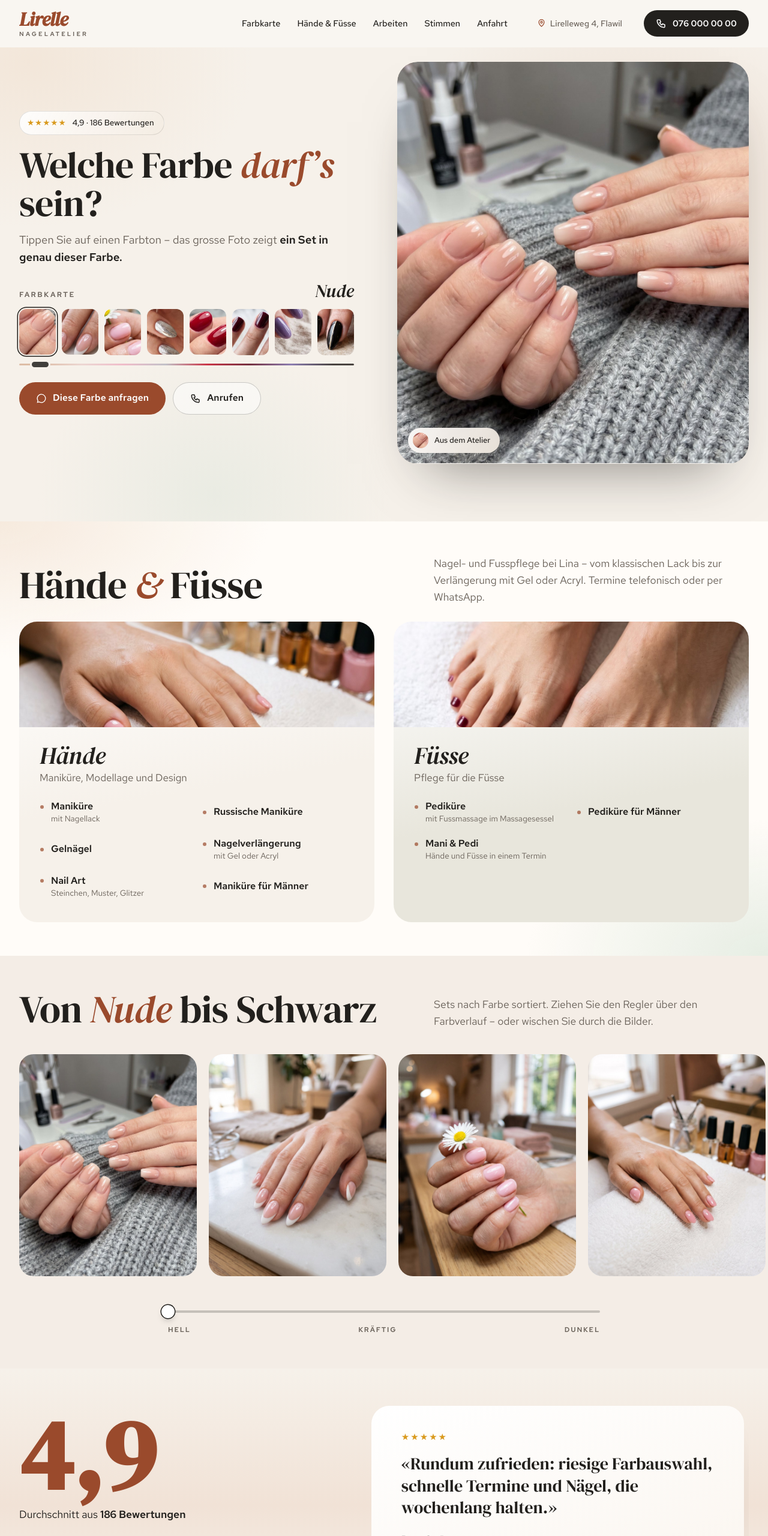
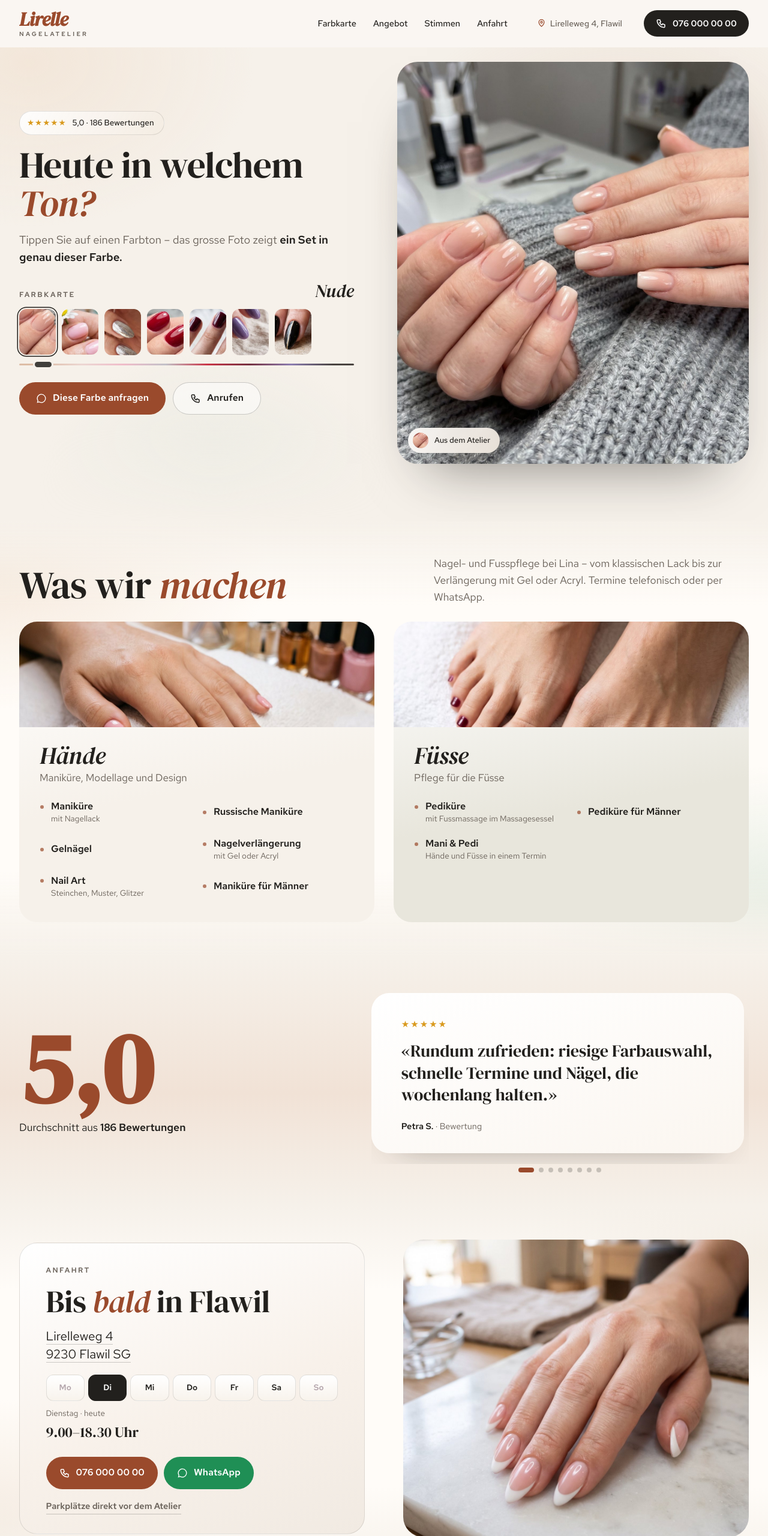
Before and after one commit to julia-mirku/lirelle-nagelatelier, a plain HTML site: page index.html in a window 1280 px wide. Shown: the top 2560 px of the page at 60% size. Drawn offline with Linux system fonts and the light colour scheme.

Commit message:
Add files via upload

```diff
--- a/index.html
+++ b/index.html
@@ -48,7 +48,7 @@ h1 em,h2 em{font-style:italic;font-weight:400;color:var(--acc)}
 .btn:active{transform:scale(.97)}
 
 /* header */
-.top{position:sticky;top:0;z-index:50;background:rgba(250,246,242,.88);backdrop-filter:blur(16px);-webkit-backdrop-filter:blur(16px);border-bottom:1px solid transparent;transition:border-color .3s}
+.top{position:sticky;top:0;z-index:500;background:rgba(250,246,242,.97);backdrop-filter:blur(16px);-webkit-backdrop-filter:blur(16px);border-bottom:1px solid transparent;transition:border-color .3s}
 .top.scrolled{border-color:var(--line)}
 .top .wrap{display:flex;align-items:center;gap:26px;height:78px}
 .logo{display:flex;flex-direction:column;line-height:1}
@@ -84,7 +84,7 @@ h1 em,h2 em{font-style:italic;font-weight:400;color:var(--acc)}
 .cta{display:flex;flex-wrap:wrap;gap:12px;margin-top:28px}
 .stage{position:relative;aspect-ratio:auto;height:clamp(420px,calc(100vh - 130px),800px);height:clamp(420px,calc(100dvh - 130px),800px);border-radius:34px;overflow:hidden;background:#e9e0d8;box-shadow:0 50px 90px -50px rgba(34,32,29,.55);opacity:0;cursor:zoom-in;transition:box-shadow .3s}
 .stage>img{position:absolute;inset:0;width:100%;height:100%;object-fit:cover;object-position:50% 45%;z-index:0;transition:opacity .6s ease}
-.stage>img.top{z-index:1}
+.stage>img.is-front{z-index:1}
 .stage>img.off{opacity:0}
 @media (hover:hover){.ready .stage:hover{box-shadow:0 0 0 6px rgba(255,255,255,.85),0 50px 90px -50px rgba(34,32,29,.6)}}
 .stage-cap{position:absolute;z-index:2;left:18px;bottom:18px;display:flex;align-items:center;gap:10px;padding:8px 16px 8px 8px;border-radius:999px;background:rgba(255,253,251,.92);backdrop-filter:blur(8px);-webkit-backdrop-filter:blur(8px);font-size:13px;font-weight:500;pointer-events:none}
@@ -323,6 +323,19 @@ footer .soc{margin-left:auto;display:flex;gap:22px}
   .v-photo{min-height:calc(100dvh - 60px)}
 }
 @media (prefers-reduced-motion:reduce){*{transition-duration:.01s!important;animation:none!important}}
+
+/* V6 24.11: soft seams, side arrows */
+:root{--edge:linear-gradient(180deg,var(--bg) 0,rgba(246,241,234,0) 140px,rgba(246,241,234,0) calc(100% - 140px),var(--bg) 100%)}
+.hero::before{-webkit-mask-image:linear-gradient(180deg,#000 calc(100% - 160px),transparent);mask-image:linear-gradient(180deg,#000 calc(100% - 160px),transparent)}
+.svc{background:var(--edge),radial-gradient(50% 45% at 0% 12%,rgba(240,222,204,.6),transparent 70%),radial-gradient(45% 45% at 100% 88%,rgba(214,228,214,.6),transparent 70%),var(--paper)}
+.visit{background:var(--edge),radial-gradient(45% 50% at 100% 12%,rgba(232,222,206,.55),transparent 70%),radial-gradient(40% 50% at 0% 88%,rgba(238,224,210,.6),transparent 70%),var(--paper)}
+footer{background:var(--bg);border-top:0}
+.car{position:relative;padding:0 64px}
+.car-side{position:absolute;top:calc(50% - 26px);margin-top:-9px;z-index:3}
+.car-side.l{left:0}.car-side.r{right:0}
+@media (max-width:900px),(hover:none){.car{padding:0}.car-side{display:none}}
+@media (max-width:900px){.hero{padding-bottom:28px}.svc.sec{padding:44px 0 40px}}
+@media (max-width:900px){:root{--edge:linear-gradient(180deg,var(--bg) 0,rgba(246,241,234,0) 90px,rgba(246,241,234,0) calc(100% - 90px),var(--bg) 100%)}}
 </style>
 </head>
 <body>
@@ -332,8 +345,7 @@ footer .soc{margin-left:auto;display:flex;gap:22px}
     <a class="logo" href="#farbe" aria-label="Lirelle Nagelatelier"><b>Lirelle</b><span>Nagelatelier</span></a>
     <nav class="nav" aria-label="Seiten">
       <a href="#farbe">Farbkarte</a>
-      <a href="#leistungen">Hände &amp; Füsse</a>
-      <a href="#arbeiten">Arbeiten</a>
+      <a href="#leistungen">Angebot</a>
       <a href="#stimmen">Stimmen</a>
       <a href="#besuch">Anfahrt</a>
     </nav>
@@ -347,8 +359,8 @@ footer .soc{margin-left:auto;display:flex;gap:22px}
 <section class="hero gate" id="farbe">
   <div class="wrap">
     <div class="hero-text">
-      <a class="stars" href="#stimmen"><i>★★★★★</i>4,9 · 186 Bewertungen</a>
-      <h1><span class="w">Welche</span> <span class="w">Farbe</span> <span class="w"><em>darf’s</em></span> <span class="w">sein?</span></h1>
+      <a class="stars" href="#stimmen"><i>★★★★★</i>5,0 · 186 Bewertungen</a>
+      <h1><span class="w">Heute</span> <span class="w">in</span> <span class="w">welchem</span> <span class="w"><em>Ton?</em></span></h1>
       <p class="lead">Tippen Sie auf einen Farbton – das grosse Foto zeigt <b>ein Set in genau dieser Farbe.</b></p>
       <div class="chart">
         <div class="chart-h"><span class="kicker">Farbkarte</span><strong id="pickName">Nude</strong></div>
@@ -371,7 +383,7 @@ footer .soc{margin-left:auto;display:flex;gap:22px}
 <section class="sec svc gate" id="leistungen">
   <div class="wrap">
     <div class="head rv">
-      <h2>Hände <em>&amp;</em> Füsse</h2>
+      <h2>Was wir <em>machen</em></h2>
       <p>Nagel- und Fusspflege bei Lina – vom klassischen Lack bis zur Verlängerung mit Gel oder Acryl. Termine telefonisch oder per WhatsApp.</p>
     </div>
     <div class="svc-grid">
@@ -406,25 +418,17 @@ footer .soc{margin-left:auto;display:flex;gap:22px}
   </div>
 </section>
 
-<section class="sec gate" id="arbeiten">
-  <div class="wrap head rv">
-    <h2>Von <em>Nude</em> bis Schwarz</h2>
-    <p>Sets nach Farbe sortiert. Ziehen Sie den Regler über den Farbverlauf – oder wischen Sie durch die Bilder.</p>
-  </div>
-  <div class="ribbon rv" id="ribbon"></div>
-  <div class="track rv" id="track" role="slider" tabindex="0" aria-label="Farbverlauf" aria-valuemin="0" aria-valuemax="100" aria-valuenow="0"><span class="thumb" id="thumb"></span></div>
-  <div class="track-l rv"><span>hell</span><span>kräftig</span><span>dunkel</span></div>
-</section>
-
 <section class="sec voices gate" id="stimmen">
   <div class="wrap v-grid">
     <div class="rv">
-      <a class="score" href="#stimmen" aria-label="4,9 von 5 Sternen">4,9</a>
+      <a class="score" href="#stimmen" aria-label="5,0 von 5 Sternen">5,0</a>
       <p class="score-sub">Durchschnitt aus <b>186 Bewertungen</b></p>
-      <div class="car-nav"><button type="button" class="car-btn" id="carPrev" aria-label="Vorherige Bewertung"><svg viewBox="0 0 24 24" fill="none" stroke="currentColor" stroke-width="2"><path d="M15 5l-7 7 7 7"/></svg></button><button type="button" class="car-btn" id="carNext" aria-label="Nächste Bewertung"><svg viewBox="0 0 24 24" fill="none" stroke="currentColor" stroke-width="2"><path d="M9 5l7 7-7 7"/></svg></button></div>
+
     </div>
     <div class="car rv" id="car">
+      <button type="button" class="car-btn car-side l" id="carPrev" aria-label="Vorherige Bewertung"><svg viewBox="0 0 24 24" fill="none" stroke="currentColor" stroke-width="2"><path d="M15 5l-7 7 7 7"/></svg></button>
       <div class="car-track" id="carTrack"></div>
+      <button type="button" class="car-btn car-side r" id="carNext" aria-label="Nächste Bewertung"><svg viewBox="0 0 24 24" fill="none" stroke="currentColor" stroke-width="2"><path d="M9 5l7 7-7 7"/></svg></button>
       <div class="car-dots" id="carDots"></div>
     </div>
   </div>
@@ -434,7 +438,7 @@ footer .soc{margin-left:auto;display:flex;gap:22px}
   <div class="wrap v2">
     <div class="label rv">
       <p class="kicker">Anfahrt</p>
-      <h2>Ihre <em>Farbe</em> wartet in Flawil</h2>
+      <h2>Bis <em>bald</em> in Flawil</h2>
       <p class="addr"><a href="#besuch">Lirelleweg 4<br>9230 Flawil SG</a></p>
       <div class="days" id="days" role="tablist" aria-label="Öffnungszeiten"></div>
       <div class="hours" id="hours"></div>
@@ -467,7 +471,6 @@ const wait=ms=>new Promise(r=>setTimeout(r,ms));
 /* Farbkarte */
 const COLORS=[
  {k:'nude',n:'Nude',img:'nude',hex:'#D9B49A'},
- {k:'french',n:'French',img:'french',hex:'#EBD3CF'},
  {k:'rose',n:'Rosé',img:'rose',hex:'#EFB3C4'},
  {k:'silber',n:'Silber',img:'silber',hex:'#B9B9C2'},
  {k:'kirsch',n:'Kirschrot',img:'kirsch',hex:'#C2142B'},
@@ -484,7 +487,7 @@ COLORS.forEach(c=>{
   b.addEventListener('click',()=>choose(c.k));sws.appendChild(b);
 });
 const sA=$('#sA'),sB=$('#sB');let sTop=sA,fading=false,want=null;
-sA.classList.add('top');
+sA.classList.add('is-front');
 function setStage(c){
   if(fading){want=c;return}
   if(sTop.dataset.src===c.img)return;
@@ -492,7 +495,7 @@ function setStage(c){
   const show=()=>{
     if(cur!==c){fading=false;return}
     fading=true;
-    nxt.classList.add('off','top');old.classList.remove('top');
+    nxt.classList.add('off','is-front');old.classList.remove('is-front');
     void nxt.offsetWidth;nxt.classList.remove('off');
     setTimeout(()=>{old.classList.add('off');sTop=nxt;fading=false;if(want&&want!==c){const w=want;want=null;setStage(w)}else want=null},650);
   };
@@ -523,26 +526,6 @@ document.addEventListener('keydown',e=>{if(e.key==='Escape')closeLB()});
 const keyOpen=(el,fn)=>{el.addEventListener('click',fn);el.addEventListener('keydown',e=>{if(e.key==='Enter'||e.key===' '){e.preventDefault();fn()}})};
 keyOpen($('#stage'),()=>openLB('img/c/'+cur.img+'.jpg'));
 keyOpen($('#vphoto'),()=>openLB('img/c/french.jpg'));
-
-/* gallery ribbon, sorted light to dark */
-const SHOTS=[['nude','#D9B49A'],['french','#EBD3CF'],['rose','#EFB3C4'],['studio','#F2C7CF'],['silber','#B9B9C2'],['kirsch','#C2142B'],['pedi','#6E0F1C'],['bordeaux','#5E0F22'],['violett','#7A6AA8'],['schwarz','#2A2522']];
-const rib=$('#ribbon');
-SHOTS.forEach(([f,t])=>{const d=document.createElement('button');d.type='button';d.className='shot';d.dataset.t=t;d.style.setProperty('--i',SHOTS.findIndex(x=>x[0]===f)%6);d.setAttribute('aria-label','Foto gross ansehen');d.innerHTML='<img src="img/c/'+f+'.jpg" alt="Nageldesign – Symbolbild" loading="lazy" draggable="false">';d.addEventListener('click',()=>{if(rib.dataset.moved==='1')return;openLB('img/c/'+f+'.jpg')});rib.appendChild(d)});
-let dx=0,sl=0,down=false;
-rib.addEventListener('pointerdown',e=>{if(e.pointerType!=='mouse')return;down=true;dx=e.clientX;sl=rib.scrollLeft;rib.dataset.moved='0'});
-window.addEventListener('pointermove',e=>{if(!down)return;const d=e.clientX-dx;if(Math.abs(d)>5){rib.dataset.moved='1';rib.classList.add('drag')}rib.scrollLeft=sl-d});
-window.addEventListener('pointerup',()=>{if(!down)return;down=false;rib.classList.remove('drag');setTimeout(()=>rib.dataset.moved='0',50)});
-const track=$('#track'),thumb=$('#thumb'),arb=$('#arbeiten');
-function syncThumb(){const m=rib.scrollWidth-rib.clientWidth;const p=m>0?rib.scrollLeft/m:0;thumb.style.left=(p*100)+'%';track.setAttribute('aria-valuenow',Math.round(p*100))}
-function tint(){const r=rib.getBoundingClientRect();const cx=r.left+r.width/2;let best=null,bd=1e9;rib.querySelectorAll('.shot').forEach(s=>{const b=s.getBoundingClientRect();const d=Math.abs(b.left+b.width/2-cx);if(d<bd){bd=d;best=s}});if(best)arb.style.setProperty('--tint',best.dataset.t)}
-let rafT=0;rib.addEventListener('scroll',()=>{if(rafT)return;rafT=requestAnimationFrame(()=>{rafT=0;syncThumb();tint()})},{passive:true});
-let tdrag=false;
-function trackTo(x,smooth){const r=track.getBoundingClientRect();const p=Math.min(1,Math.max(0,(x-r.left)/r.width));rib.scrollTo({left:p*(rib.scrollWidth-rib.clientWidth),behavior:smooth?'smooth':'auto'})}
-track.addEventListener('pointerdown',e=>{tdrag=true;track.setPointerCapture(e.pointerId);trackTo(e.clientX,true)});
-track.addEventListener('pointermove',e=>{if(tdrag)trackTo(e.clientX,false)});
-track.addEventListener('pointerup',()=>tdrag=false);track.addEventListener('pointercancel',()=>tdrag=false);
-track.addEventListener('keydown',e=>{if(e.key==='ArrowRight')rib.scrollBy({left:340,behavior:'smooth'});if(e.key==='ArrowLeft')rib.scrollBy({left:-340,behavior:'smooth'})});
-syncThumb();tint();
 
 /* voices (fictional) */
 const REV=[
```
